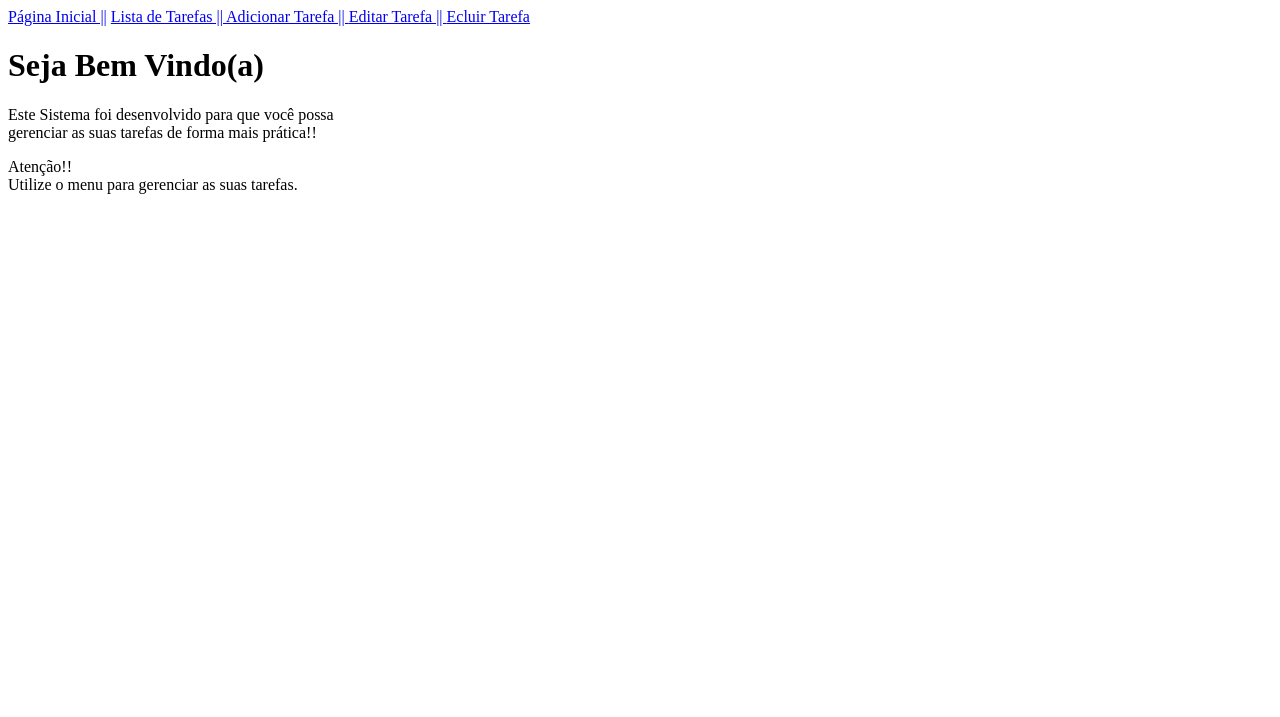
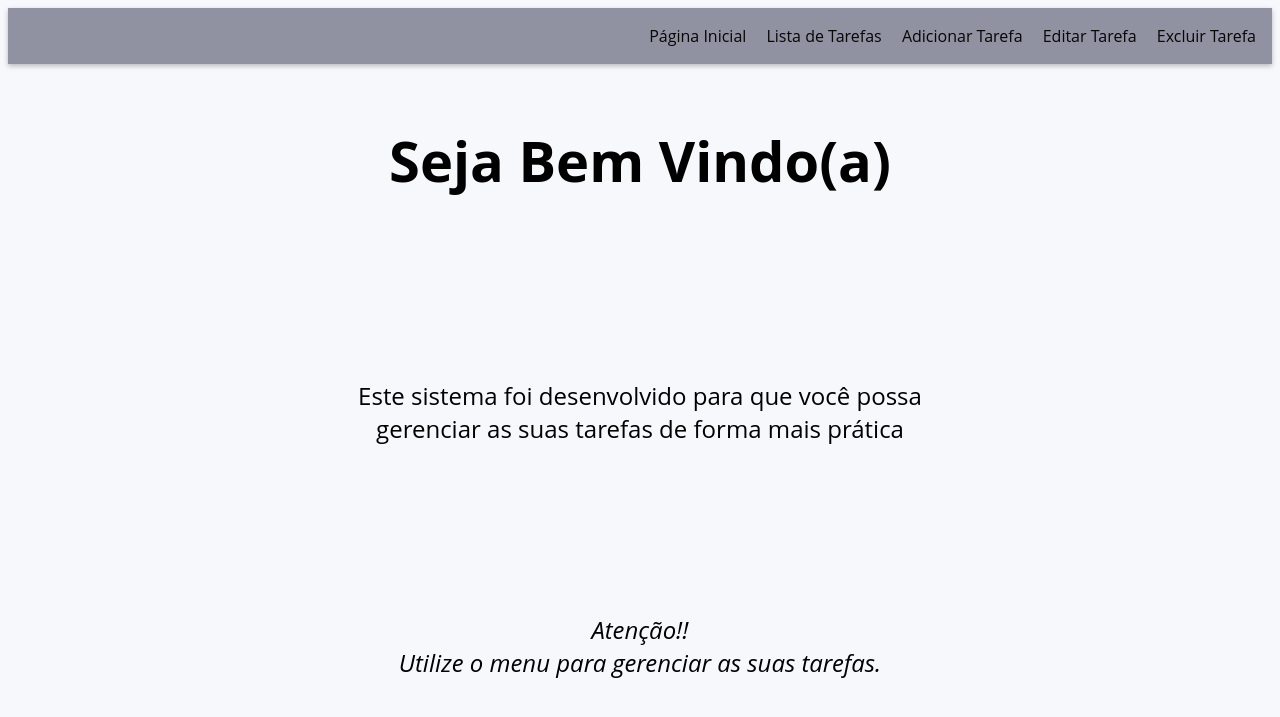
Before and after one commit to asvsz/avaliacaoPWEB, a Flask app: page / in a window 1280 px wide. Shown: the top 717 px of the page. Run offline with Flask 3, Linux system fonts and the light colour scheme.

Commit message:
On branch main  Changes to be committed: 	new file:   requirements.txt 	new file:   static/css/style.css 	modified:   templates/base.html 	modified:   templates/menu.html 	modified:   templates/paginas/editar_lista.html 	modified:   templates/paginas/excluir_lista.html 	modified:   templates/paginas/index.html

```diff
--- /dev/null
+++ b/static/css/style.css
@@ -0,0 +1,75 @@
+/* Menu */
+.navbar {
+  background: #9092A2;
+  box-shadow: 0 2px 5px rgba(0, 0, 0, 0.26);
+  height: 56px;
+  position: relative;
+  width: 100%;
+  display: flex;
+  justify-content: flex-end;
+  align-items: center;
+}
+
+nav a {
+  padding-right: 1rem;
+  color: #070705;
+  text-decoration: none;
+}
+
+/* Todo Body*/
+
+body {
+  font-family: "Open Sans", sans-serif;
+  background: #f7f8fc;
+}
+
+
+/* Conteúdo */
+
+.text{
+  position: relative;
+  display: flex;
+  flex-direction: column;
+  justify-content: center;
+  align-items: center;
+  text-align: center;
+  padding-top: 20px;
+}
+
+.p-inicial {
+  padding-top: 120px;
+  font-size: 1.5rem;
+}
+
+.h1-inicial {
+  font-size: 3.5rem;
+}
+
+h1 {
+  font-size: 3rem;
+}
+
+h3 {
+  font-size: 1.5rem;
+}
+
+li{
+  padding-top: 2px;
+  font-size: 1.5rem;
+}
+
+/* Formulário e Botões */
+form{
+  font-size: 1.5rem;
+  padding-top: 8px;
+}
+
+form input{
+  font-size: 1rem;
+}
+
+button a{
+  text-decoration: none;
+  color: #070705;
+  font-size: 1rem;
+}
--- a/templates/base.html
+++ b/templates/base.html
@@ -5,14 +5,15 @@
     <meta charset="UTF-8">
     <meta http-equiv="X-UA-Compatible" content="IE=edge">
     <meta name="viewport" content="width=device-width, initial-scale=1.0">
-    <title>Lista de Tarefas</title>
+    <title>Gerenciamento de Tarefas</title>
+    <link rel="stylesheet" href="{{ url_for('static', filename='css/style.css') }}">
 </head>
 
-<body>
-    <div class="flex bg-zinc-500 text-white w-full justify-end h-12 items-center">
+<body class="body">
+    <div class="navbar">
         {% include 'menu.html' %}
     </div>
-    <div>
+    <div class="text">
         {% block conteudo %}
         {% endblock %}
     </div>
--- a/templates/menu.html
+++ b/templates/menu.html
@@ -1,7 +1,9 @@
 <nav>
-    <a href="/">Página Inicial   ||</a>
-    <a href="/lista">Lista de Tarefas  ||  </a>
-    <a href="/adicionar">Adicionar Tarefa  ||  </a>
-    <a href="/editar">Editar Tarefa  ||  </a>
-    <a href="/excluir">Ecluir Tarefa </a>
+    <div >
+        <a href="/">Página Inicial</a>
+        <a href="/lista">Lista de Tarefas</a>
+        <a href="/adicionar">Adicionar Tarefa</a>
+        <a href="/editar">Editar Tarefa</a>
+        <a href="/excluir">Excluir Tarefa</a>
+    </div>
 </nav>
--- a/templates/paginas/index.html
+++ b/templates/paginas/index.html
@@ -1,13 +1,15 @@
 {% extends 'base.html' %}
 {% block conteudo %}
 
-<h1>Seja Bem Vindo(a)</h1>
+<h1 class="h1-inicial">Seja Bem Vindo(a)</h1>
 
-<p>Este Sistema foi desenvolvido para que você possa<br>
-gerenciar as suas tarefas de forma mais prática!! </p>
+<p class="p-inicial">Este sistema foi desenvolvido para que você possa<br>
+    gerenciar as suas tarefas de forma mais prática
+</p>
 
-<p>
-    Atenção!! </br>
-    Utilize o menu para gerenciar as suas tarefas.
+<p class="p-inicial">
+    <i>Atenção!! </br>
+        Utilize o menu para gerenciar as suas tarefas.
+    </i>
 </p>
 {% endblock %}
```
Also changed, not shown: templates/paginas/editar_lista.html (+7 -6 lines), templates/paginas/excluir_lista.html (+5 -4 lines), requirements.txt (added).
